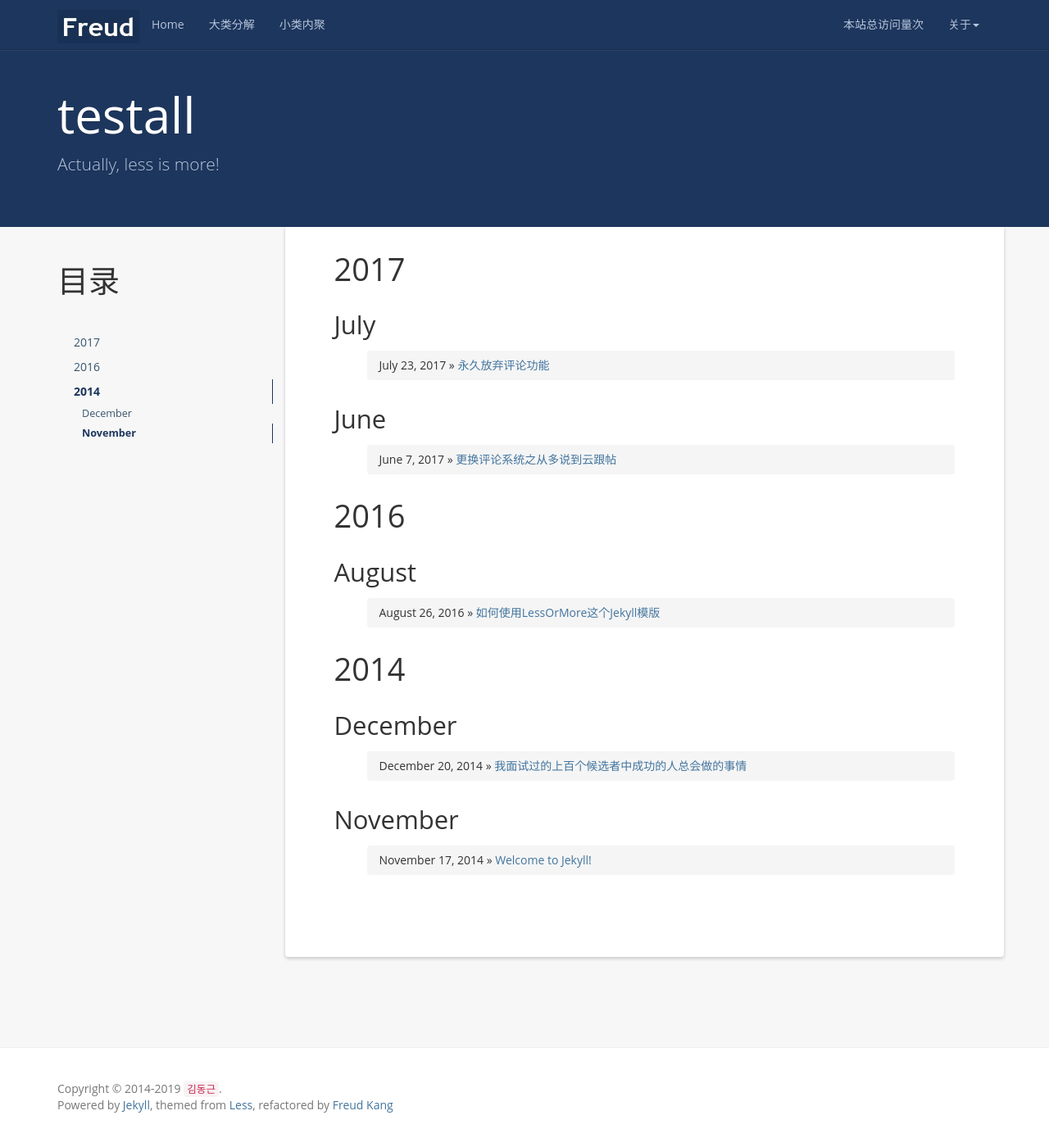
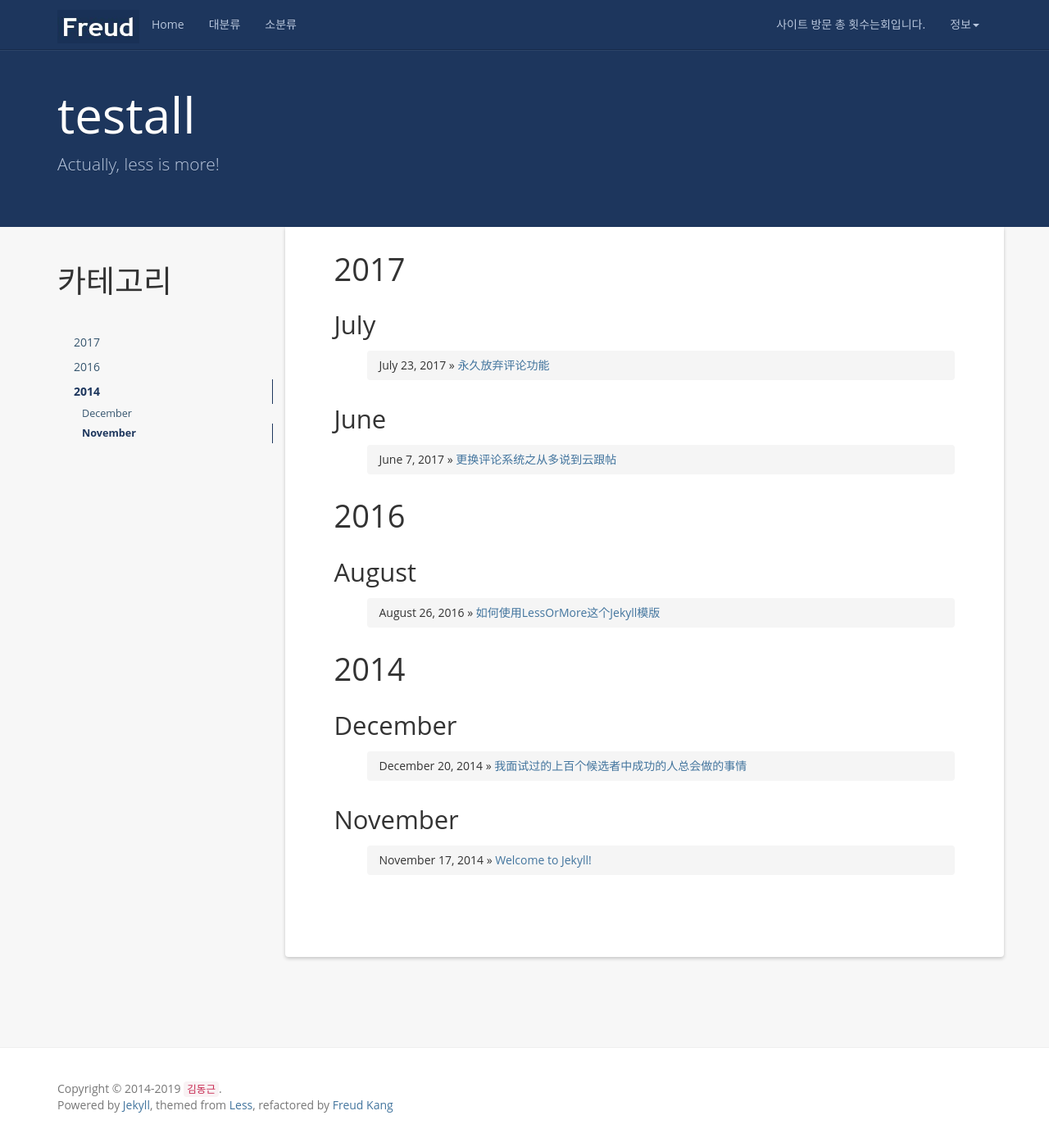
Before and after one commit to testall0836/testall0836.github.io, a Jekyll site: the page built from index.html, in a window 1280 px wide and 1389 px high. Shown: the whole window at 82% size. Built offline with Jekyll 4.4.1, drawn with Linux system fonts in a browser that asks for light colours; nearby versions of some CDN libraries; a script that is not in the unit is left out; the list of posts is cut into pages by our own code; comment, search, counter and statistics services are not loaded.

Commit message:
change lang

```diff
--- a/_includes/header.html
+++ b/_includes/header.html
@@ -16,27 +16,27 @@
           <a href="{{ '/' | prepend: site.baseurl }}">Home</a>
         </li>
         <li>
-          <a href="{{ '/categories/' | prepend: site.baseurl }}">大类分解</a>
+          <a href="{{ '/categories/' | prepend: site.baseurl }}">대분류</a>
         </li>
         <li>
-          <a href="{{ '/tag' | prepend: site.baseurl }}">小类内聚</a>
+          <a href="{{ '/tag' | prepend: site.baseurl }}">소분류</a>
         </li>
       </ul>
       <ul class="nav navbar-nav navbar-right">
         <li>
-            <a><span id="busuanzi_container_site_pv">本站总访问量<span id="busuanzi_value_site_pv"></span>次</span></a>
+            <a><span id="busuanzi_container_site_pv">사이트 방문 총 횟수는<span id="busuanzi_value_site_pv"></span>회입니다.</span></a>
         </li>
         <li class="dropdown">
-          <a href="#" class="dropdown-toggle" data-toggle="dropdown">关于<b class="caret"></b></a>
+          <a href="#" class="dropdown-toggle" data-toggle="dropdown">정보<b class="caret"></b></a>
           <ul class="dropdown-menu">
             <li><a rel="nofollow" target="_blank" href="{{site.github}}">Github</a></li>
-            <li><a rel="nofollow" target="_blank" href="{{site.resume_site}}">关于作者</a></li>
-            <li><a rel="nofollow" href="{{ '/books' | prepend: site.baseurl }}">我的书单</a></li>
-            <li><a rel="nofollow" href="http://www.hifreud.com/domains/">域名管理</a></li>
-            <li><a rel="nofollow" href="{{ '/reference' | prepend: site.baseurl }}">推荐博客</a></li>
-            <li><a href="{{ '/feed.xml' | prepend: site.baseurl }}">RSS订阅</a></li>
+            <li><a rel="nofollow" target="_blank" href="{{site.resume_site}}">ABOUT</a></li>
+            <li><a rel="nofollow" href="{{ '/books' | prepend: site.baseurl }}">읽은 도서 목록</a></li>
+            <li><a rel="nofollow" href="http://www.hifreud.com/domains/">임시페이지1</a></li>
+            <li><a rel="nofollow" href="{{ '/reference' | prepend: site.baseurl }}">추천 사이트</a></li>
+            <li><a href="{{ '/feed.xml' | prepend: site.baseurl }}">RSS 피드</a></li>
             <li class="divider"></li>
-            <li><a rel="nofollow" target="_blank" href="https://github.com/luoyan35714/LessOrMore.git">本项目</a></li>
+            <!-- <li><a rel="nofollow" target="_blank" href="https://github.com/luoyan35714/LessOrMore.git">本项目</a></li> -->
           </ul>
         </li>
       </ul>
--- a/index.html
+++ b/index.html
@@ -7,7 +7,7 @@
         <div class="col-md-3">
           <div class="sidebar hidden-print" role="complementary">
             <div id="navigation">
-              <h1>目录</h1>
+              <h1>카테고리</h1>
               <ul class="nav sidenav">
                 {% for post in site.posts  %}
                   {% capture this_year %}{{ post.date | date: "%Y" }}{% endcapture %}
```
